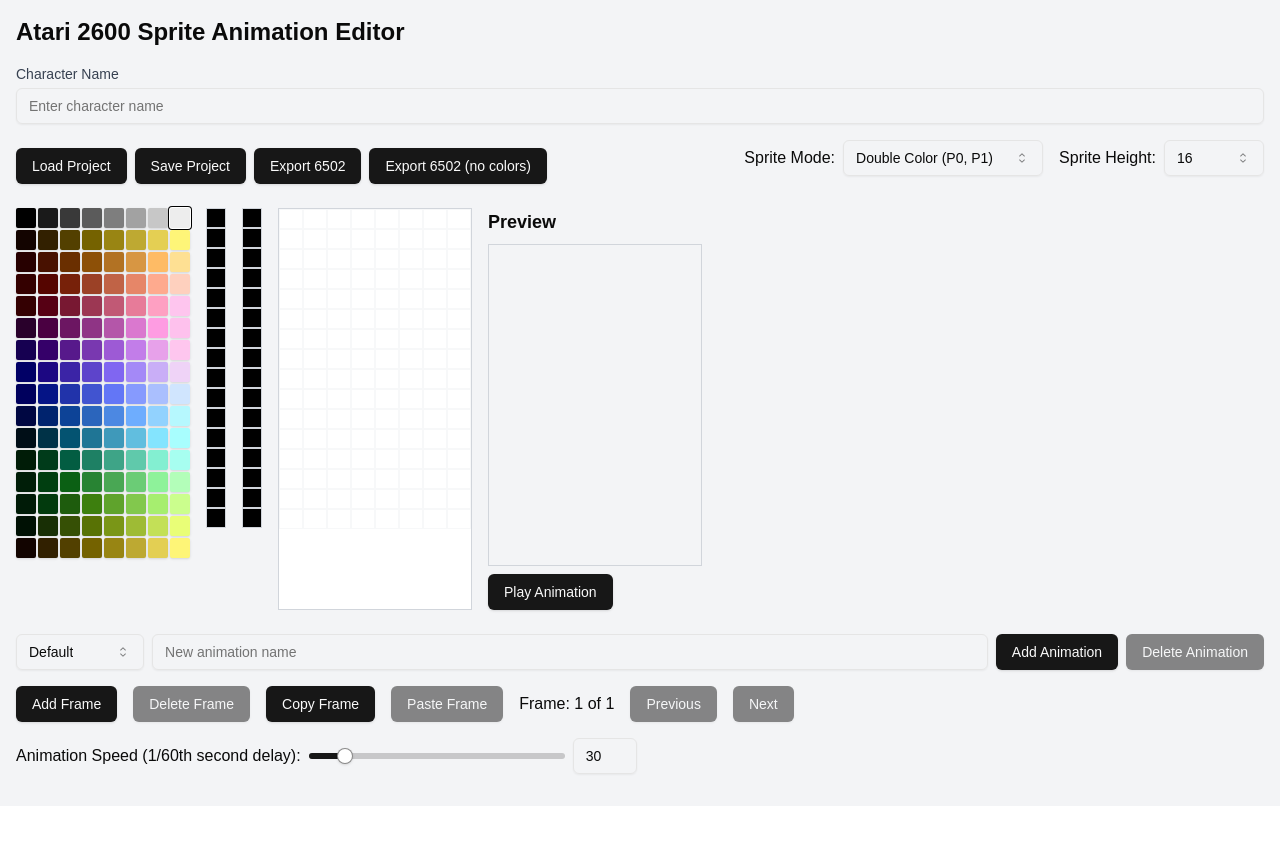
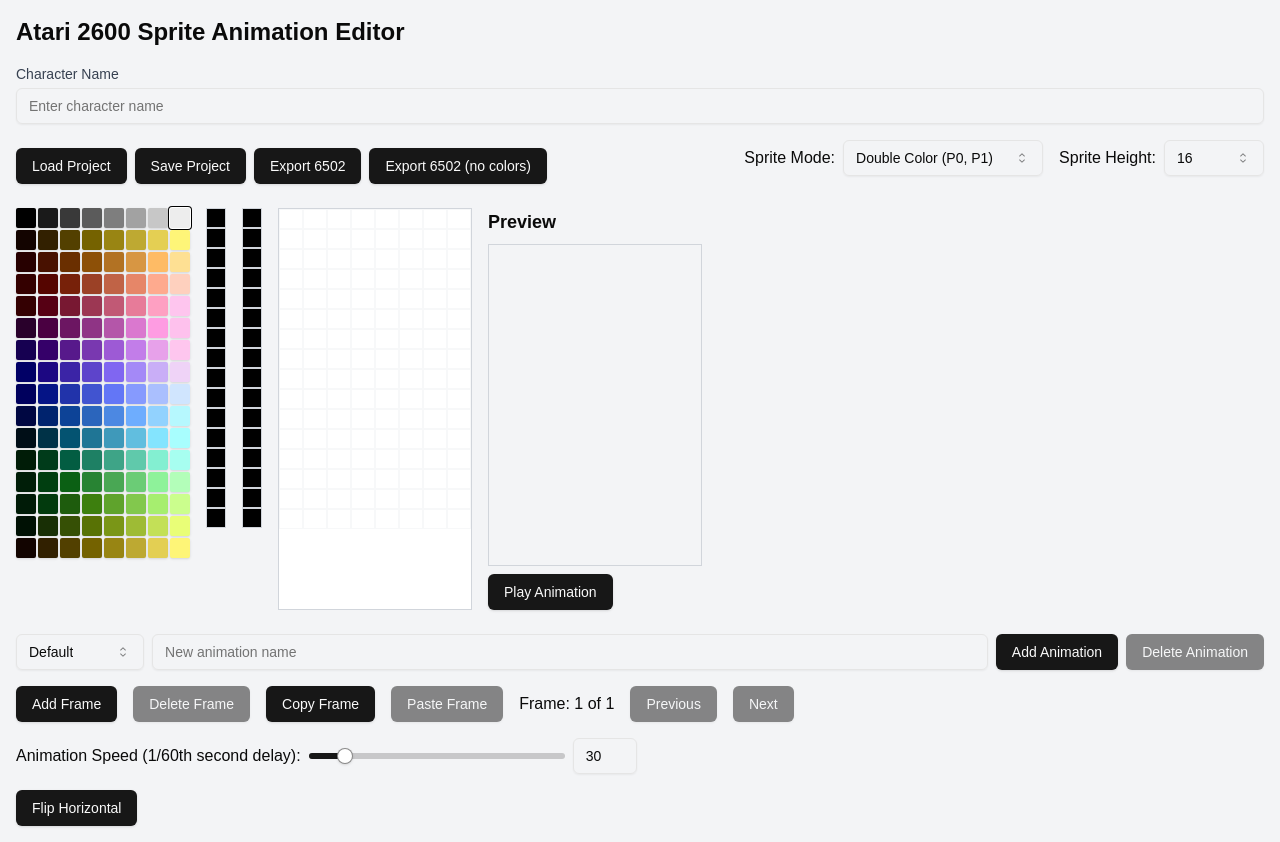
Before and after one commit to dmanning23/atari2600spriteanimationeditor, a Next.js app: page / in a window 1280 px wide. Before the commit the page ends 806 px from the top, so only its background shows below. Built offline with nearby package versions, Linux system fonts and the light colour scheme.

Commit message:
added flip button

```diff
--- a/components/SpriteAnimationEditor.js
+++ b/components/SpriteAnimationEditor.js
@@ -10,6 +10,7 @@
 import ColorControls from './ColorControls';
 import GridEditor from './GridEditor';
 import PreviewCanvas from './PreviewCanvas';
+import { Button } from '../components/ui/button';
 
 const DEFAULT_GRID_HEIGHT = 16;
 
@@ -106,6 +107,26 @@
             return newAnimations;
         });
     }, [currentAnimation, currentFrame, currentColor, spriteMode]);
+
+    // Add the horizontal flip function
+    const handleFlipHorizontal = useCallback(() => {
+        setAnimations(prevAnimations => {
+            const newAnimations = { ...prevAnimations };
+
+            // Create a deep copy of the current frame
+            const frameToFlip = JSON.parse(
+                JSON.stringify(newAnimations[currentAnimation].frames[currentFrame])
+            );
+
+            // Flip each row in the grid
+            frameToFlip.grid = frameToFlip.grid.map(row => [...row].reverse());
+
+            // Update the frame in the animations object
+            newAnimations[currentAnimation].frames[currentFrame] = frameToFlip;
+
+            return newAnimations;
+        });
+    }, [currentAnimation, currentFrame]);
 
     // Callbacks for header controls
     const handleSpriteHeightChange = useCallback((newHeight) => {
@@ -306,7 +327,7 @@
 
     const handleNextFrame = useCallback(() => {
         setCurrentFrame(prev => Math.min(animations[currentAnimation].frames.length - 1, prev + 1));
-    }, [animations, currentAnimation]);
+    }, []);
 
     const handleSpeedChange = useCallback((newSpeed) => {
         setAnimations(prevAnimations => {
@@ -561,6 +582,14 @@
                     animationSpeed={animations[currentAnimation]?.speed || 30}
                     onSpeedChange={handleSpeedChange}
                 />
+
+                {/* Add the horizontal flip button */}
+                <div >
+                    <Button
+                        onClick={handleFlipHorizontal}>
+                        Flip Horizontal
+                    </Button>
+                </div>
             </div>
         </div>
     );
```
